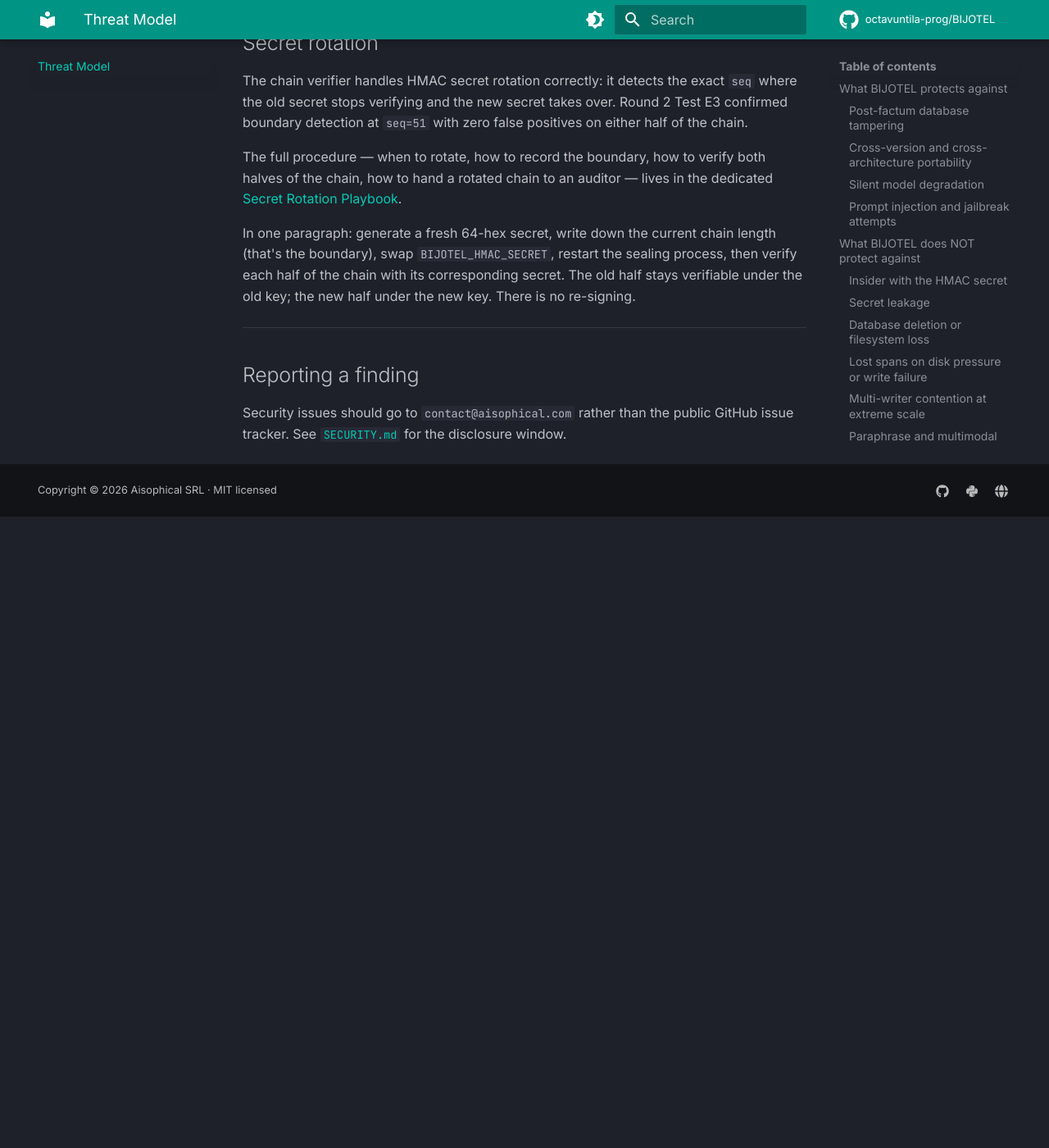
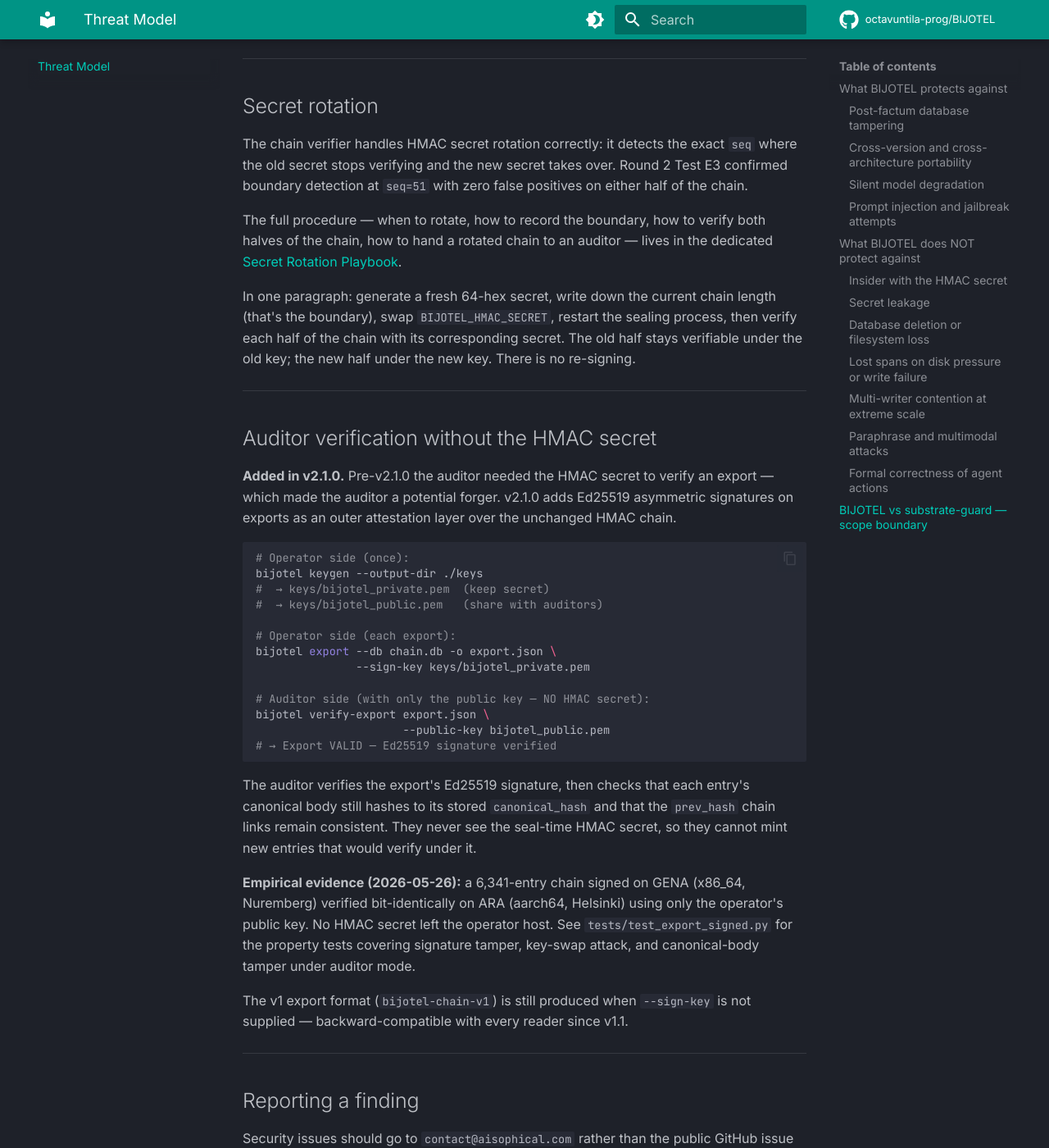
Before and after one commit to octavuntila-prog/BIJOTEL, an MkDocs documentation site: the page built from docs/threat-model.md, in a window 1280 px wide and 1400 px high, scrolled down 4571 px. Shown: the whole window at 82% size. Built offline with MkDocs 1.6.1 and Material for MkDocs 9.7.7, drawn with Linux system fonts in a browser that asks for light colours; comment, search, counter and statistics services are not loaded; before the commit the page ends 5201 px from its top, so only the background shows below that; some of the changed text lies outside the part shown.

Commit message:
docs(v2.1.0): mark Ed25519 as shipped (not roadmap)
threat-model.md: add an "Auditor verification without the HMAC
secret" section showing the keygen → sign → verify-export flow.
Cite the 2026-05-26 cross-machine cross-arch test (GENA x86_64 →
ARA aarch64, public key only).

secret-rotation.md: clarify the split between HMAC rotation
(internal) and Ed25519 keypair lifecycle (auditor-facing). Remove
the "Ed25519 planned" bullet from the roadmap section since it
shipped.

Docs-only.

````diff
--- a/docs/threat-model.md
+++ b/docs/threat-model.md
@@ -70,13 +70,13 @@
 
 ### Insider with the HMAC secret
 
-BIJOTEL uses **symmetric HMAC**. Anyone who possesses
+BIJOTEL's HMAC chain uses a **symmetric** secret. Anyone who possesses
 `BIJOTEL_HMAC_SECRET` can append valid entries to the chain. This is
 the same trust model as TLS pre-shared keys or git's SSH deploy keys.
 
-BIJOTEL's tamper-evidence is for **post-factum** modification by a
-party that *doesn't* hold the secret, not for malicious operators who
-do.
+BIJOTEL's HMAC tamper-evidence is for **post-factum** modification by
+a party that *doesn't* hold the secret, not for malicious operators
+who do.
 
 **Mitigation:**
 
@@ -85,9 +85,12 @@
   Manager) — not in repo config or `.env` files in production.
 - Rotate periodically. The verifier handles rotation boundaries
   correctly: `bijotel verify` returns the exact `seq` where the old
-  secret stops verifying.
-- Roadmap: optional Ed25519 asymmetric signatures on export, so an
-  auditor never needs the seal-time secret.
+  secret stops verifying. See the
+  [Secret Rotation Playbook](operations/secret-rotation.md).
+- **For external auditors: use v2.1.0+ Ed25519 signed exports.** An
+  auditor never needs the seal-time HMAC secret — they verify the
+  export with the operator's public key only, and cannot forge entries.
+  See "Auditor verification without the HMAC secret" below.
 
 ### Secret leakage
 
@@ -204,6 +207,48 @@
 
 ---
 
+## Auditor verification without the HMAC secret
+
+**Added in v2.1.0.** Pre-v2.1.0 the auditor needed the HMAC secret to
+verify an export — which made the auditor a potential forger. v2.1.0
+adds Ed25519 asymmetric signatures on exports as an outer attestation
+layer over the unchanged HMAC chain.
+
+```bash
+# Operator side (once):
+bijotel keygen --output-dir ./keys
+#  → keys/bijotel_private.pem  (keep secret)
+#  → keys/bijotel_public.pem   (share with auditors)
+
+# Operator side (each export):
+bijotel export --db chain.db -o export.json \
+               --sign-key keys/bijotel_private.pem
+
+# Auditor side (with only the public key — NO HMAC secret):
+bijotel verify-export export.json \
+                      --public-key bijotel_public.pem
+# → Export VALID — Ed25519 signature verified
+```
+
+The auditor verifies the export's Ed25519 signature, then checks that
+each entry's canonical body still hashes to its stored
+`canonical_hash` and that the `prev_hash` chain links remain
+consistent. They never see the seal-time HMAC secret, so they cannot
+mint new entries that would verify under it.
+
+**Empirical evidence (2026-05-26):** a 6,341-entry chain signed on
+GENA (x86_64, Nuremberg) verified bit-identically on ARA (aarch64,
+Helsinki) using only the operator's public key. No HMAC secret left
+the operator host. See `tests/test_export_signed.py` for the property
+tests covering signature tamper, key-swap attack, and canonical-body
+tamper under auditor mode.
+
+The v1 export format (`bijotel-chain-v1`) is still produced when
+`--sign-key` is not supplied — backward-compatible with every reader
+since v1.1.
+
+---
+
 ## Reporting a finding
 
 Security issues should go to `contact@aisophical.com` rather than the
````
Also changed, not shown: docs/operations/secret-rotation.md (+24 -3 lines).
